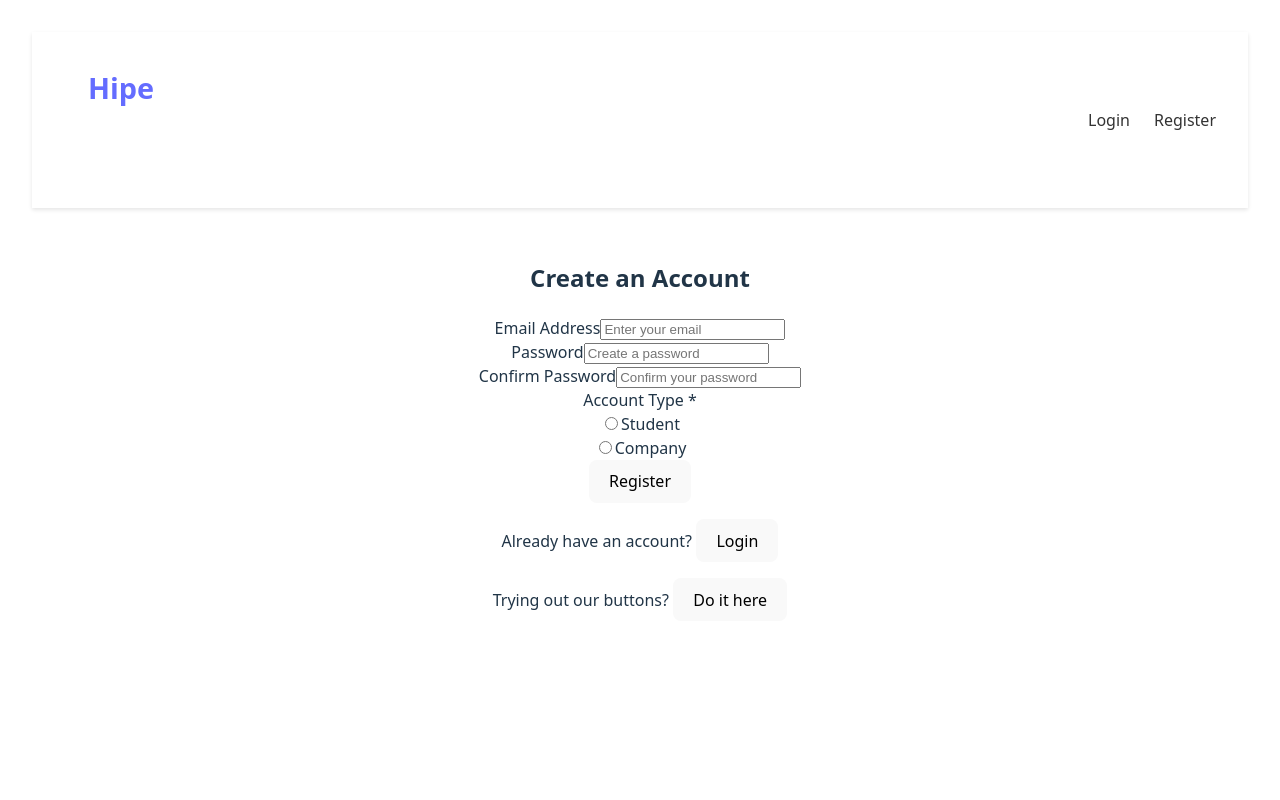
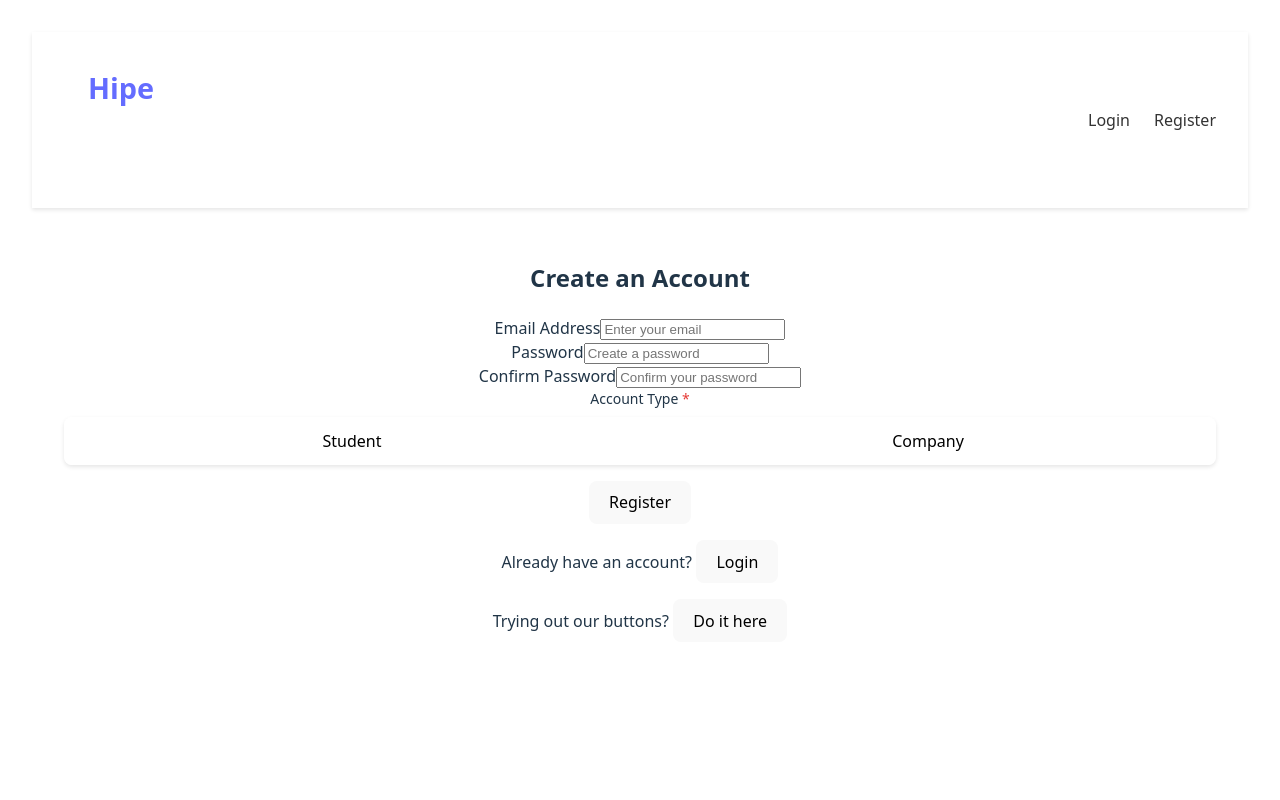
Before and after one commit to Viktor-TPD/hipe, a React (Vite) app: page /register in a window 1280 px wide. Shown: the top 800 px of the page. Built offline with nearby package versions, Linux system fonts and the light colour scheme.

Commit message:
merging after deployment fixes

```diff
--- a/src/components/StudentProfile.jsx
+++ b/src/components/StudentProfile.jsx
@@ -7,6 +7,7 @@ import { useNotification } from "../NotificationContext";
 
 // Import field data from a separate file
 import { specializations, softwares, languages, stacks } from "./FormData";
+import RadioField from "./fields/RadioField";
 
 export default function StudentProfile() {
   const { currentUser } = useAuth();
@@ -228,11 +229,14 @@ export default function StudentProfile() {
   };
 
   const handleRadioChange = (e) => {
+    console.log(e)
     setCourseId(e.target.value);
+
   };
 
   // Start with the base fields that are always shown
   let fields = [
+
     {
       type: "text",
       name: "name",
@@ -249,17 +253,17 @@ export default function StudentProfile() {
       rows: 5,
       maxLength: 200,
     },
-    {
-      type: "radio",
-      name: "courseId",
-      label: "Utbildning",
-      required: true,
-      options: [
-        { value: "wu", label: "WU" },
-        { value: "dd", label: "DD" },
-      ],
-      onChange: handleRadioChange, // Custom handler for radio changes
-    },
+    // {
+    //   type: "radio",
+    //   name: "courseId",
+    //   label: "Utbildning",
+    //   required: true,
+    //   options: [
+    //     { value: "wu", label: "WU" },
+    //     { value: "dd", label: "DD" },
+    //   ],
+    //   onChange: handleRadioChange, // Custom handler for radio changes
+    // },
   ];
 
   // Add course-specific fields based on courseId
@@ -382,6 +386,11 @@ export default function StudentProfile() {
 
       {error && <div className="error-message">{error}</div>}
 
+      <RadioField options={[
+        { value: "dd", label: "DD" },
+    { value: "wu", label: "WU" }
+  ]} onChange={handleRadioChange} name="courseId" className="courseId"></RadioField>
+
       <ProfileImageUpload
         onImageUploaded={handleImageUploaded}
         currentImage={profileImage}
--- a/src/components/fields/RadioField.jsx
+++ b/src/components/fields/RadioField.jsx
@@ -1,22 +1,30 @@
+import React from 'react';
+import './../../styles/radioField.css';
+import './../../styles/styles.css';
+
 export default function RadioField({
   name,
   label,
   options = [],
-  value,
+  value = 'dd',
   onChange,
+  checked = true,
   onBlur,
   required = false,
   error = null,
   touched = false,
+
 }) {
   const hasError = touched && error;
 
   return (
     <div className="field-container">
-      <label className="field-label">
-        {label}
-        {required && <span className="required-mark"> *</span>}
-      </label>
+      {label && (
+        <label className="field-label">
+          {label}
+          {required && <span className="required-mark"> *</span>}
+        </label>
+      )}
       <div className="options-container">
         {options.map((option) => (
           <div key={option.value} className="option-item">
@@ -31,7 +39,10 @@ export default function RadioField({
               onBlur={onBlur}
               required={required && !value}
             />
-            <label className="option-label" htmlFor={`${name}-${option.value}`}>
+            <label
+              className={`option-label  ${option.value}`}
+              htmlFor={`${name}-${option.value}`}
+            >
               {option.label}
             </label>
           </div>
--- /dev/null
+++ b/src/styles/radioField.css
@@ -0,0 +1,96 @@
+/* radioButtonGroup.css */
+
+.field-container {
+    display: flex;
+    flex-direction: column;
+    margin-bottom: 16px;
+    width: 100%;
+  }
+
+  .field-label {
+    font-weight: 500;
+    margin-bottom: 8px;
+    font-size: 14px;
+  }
+
+  .required-mark {
+    color: #e53935;
+  }
+
+  .options-container {
+    display: flex;
+    width: 100%;
+    background-color: #fff;
+    border-radius: 8px;
+    overflow: hidden;
+    box-shadow: 0 2px 4px rgba(0, 0, 0, 0.1);
+  }
+
+  .option-item {
+    flex: 1;
+    position: relative;
+  }
+
+  /* Hide the actual radio input */
+  .radio-input {
+    position: absolute;
+    opacity: 0;
+    width: 0;
+    height: 0;
+  }
+
+  /* Style the label as a button */
+  .option-label {
+    display: block;
+    text-align: center;
+    padding: 12px;
+    cursor: pointer;
+    transition: all 0.2s ease;
+    font-weight: 500;
+    border-radius: 0;
+    color: #000;
+    background-color: #fff;
+  }
+  .option-label.wu:checked {
+    background-color: #dc3545;
+  }
+
+  .option-label.dd:checked {
+    background-color: #0a215a;
+  }
+
+
+  /* Style for checked/active state - blue theme */
+  .radio-input:checked + .option-label.theme-blue {
+    background-color: #0a215a;
+    color: white;
+  }
+
+  /* Style for checked/active state - red theme */
+  .radio-input:checked + .option-label.theme-red {
+    background-color: #dc3545;
+    color: white;
+  }
+
+  /* Hover effect for all options */
+  .option-label:hover {
+    background-color: #f0f0f0;
+  }
+
+  /* Hover effect for checked options */
+  .radio-input:checked + .option-label:hover {
+    opacity: 0.9;
+  }
+
+  /* Focus styles for accessibility */
+  .radio-input:focus + .option-label {
+    outline: none;
+    box-shadow: 0 0 0 2px rgba(30, 144, 255, 0.5);
+  }
+
+  /* Error state */
+  .error-text {
+    color: #e53935;
+    font-size: 12px;
+    margin-top: 4px;
+  }
```
Also changed, not shown: src/components/buttons/RadioButtonGroup.jsx (added, +36 -0 lines), src/components/buttons/RadioButton.jsx (deleted).
